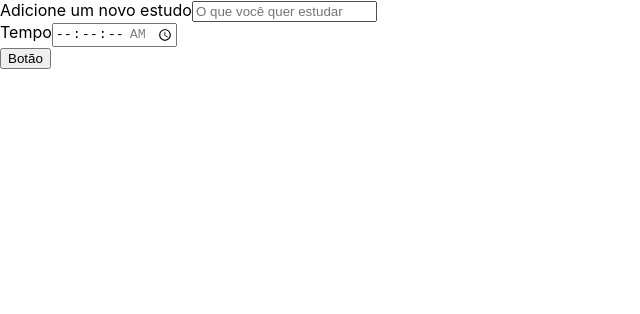
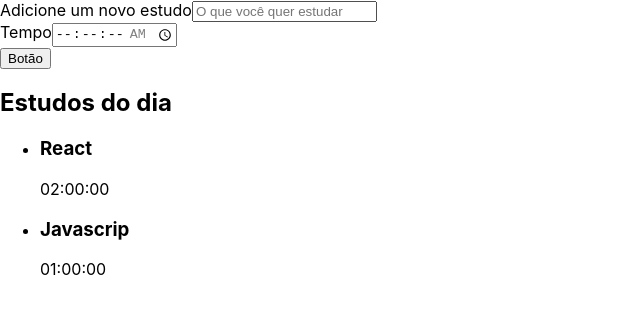
Before and after one commit to lmoraesdev/react-studies, a React (Create React App) app: page / in a window 1280 px wide. Shown: the top 314 px of the page, without its empty margins (0-640 px from the left). Built offline with nearby package versions, Linux system fonts and the light colour scheme.

Commit message:
feat criação do components de lista

```diff
--- a/src/App.tsx
+++ b/src/App.tsx
@@ -1,12 +1,14 @@
 import React from 'react';
 
 import Formulario from './components/Formulario';
+import Lista from './components/Lista';
 
 
 function App() {
   return (
     <div className="App">
 			<Formulario />
+			<Lista />
     </div>
   );
 }
--- /dev/null
+++ b/src/components/Lista/index.tsx
@@ -0,0 +1,29 @@
+import React from "react";
+
+function Lista(){
+	return(
+		<aside>
+			<h2> Estudos do dia</h2>
+				<ul>
+					<li>
+						<h3>
+							React
+						</h3>
+						<span>
+							02:00:00
+						</span>
+					</li>
+					<li>
+						<h3>
+							Javascrip
+						</h3>
+						<span>
+							01:00:00
+						</span>
+					</li>
+				</ul>
+		</aside>
+	)
+}
+
+export default Lista
```
Also changed, not shown: src/index.css (+8 -8 lines), src/components/Formulario/index.tsx (renamed from src/components/Formulario/index.jsx).
